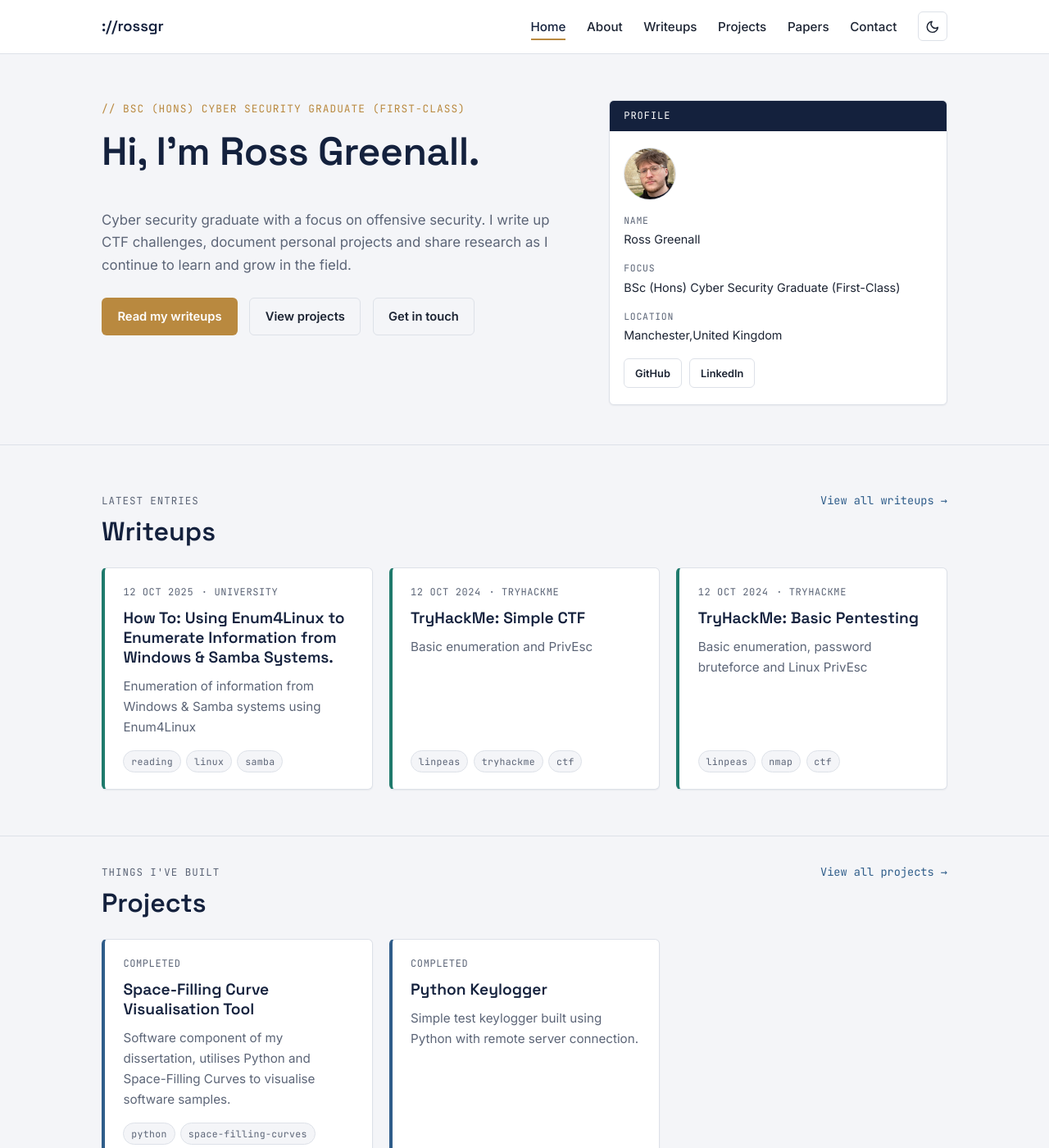
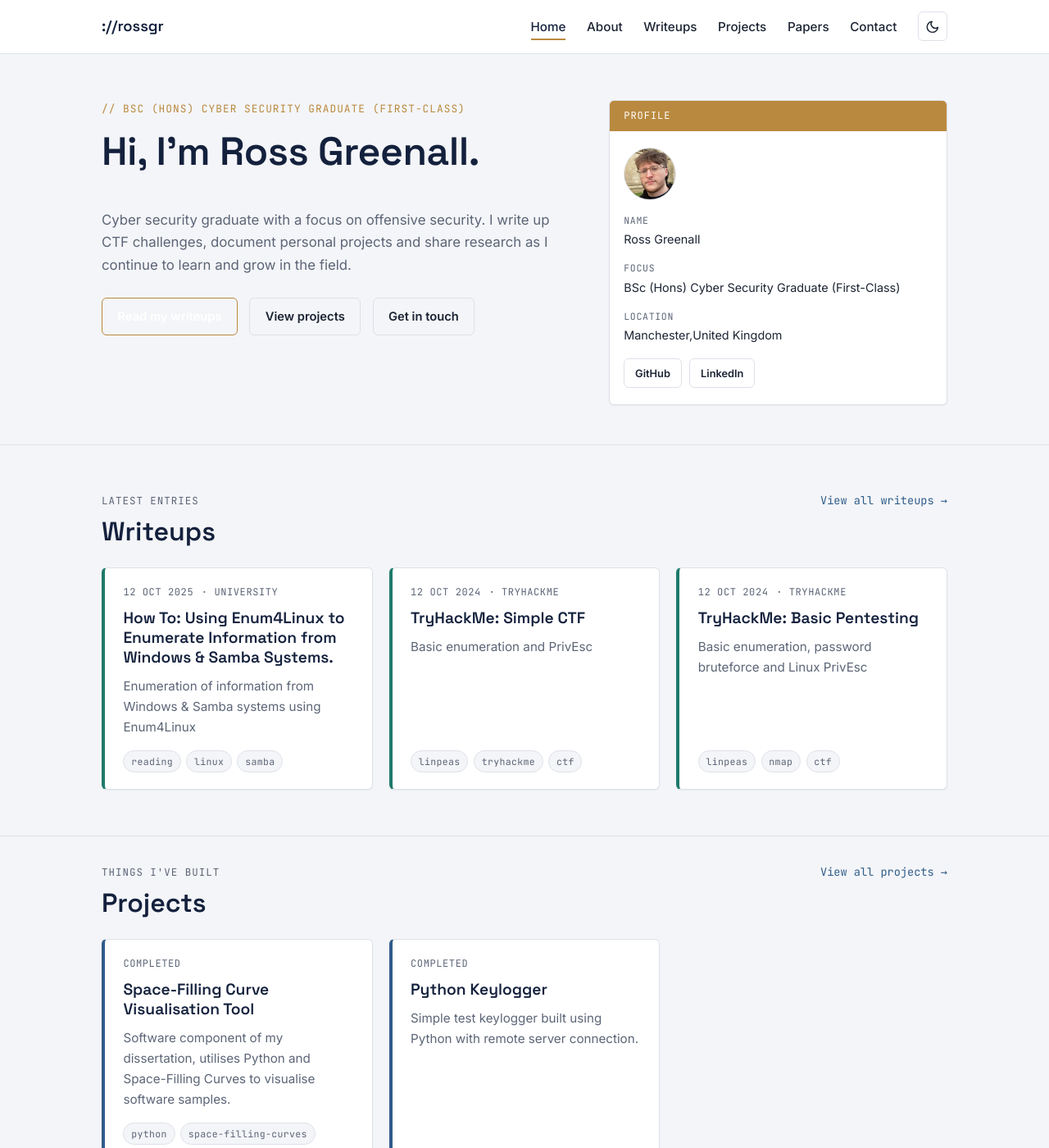
Before and after one commit to rossgr/rossgr.github.io, a Jekyll site: the page built from index.html, in a window 1280 px wide and 1400 px high. Shown: the whole window at 82% size. Built offline with Jekyll 4.4.1, drawn with Linux system fonts in a browser that asks for light colours.

Commit message:
Adjusted CSS stylings to fix dark mode.

```diff
--- a/assets/css/style.css
+++ b/assets/css/style.css
@@ -409,7 +409,7 @@
 }
 
 .profile-sheet__header {
-  background: var(--color-ink);
+  background: var(--color-accent);
   color: #fff;
   font-family: var(--font-mono);
   font-size: 0.75rem;
@@ -498,12 +498,13 @@
 }
 
 .btn--primary {
-  background: var(--color-accent);
+  background: transparent;
+  border-color: var(--color-accent);
   color: #fff;
 }
 
 .btn--primary:hover {
-  background: var(--color-ink-soft);
+  background: var(--color-accent);
 }
 
 .btn--ghost {
@@ -665,7 +666,8 @@
 }
 
 [data-theme="dark"] .tag {
-  background: var(--color-ink);
+  background: transparent;
+  border-color: var(--color-paper);
 }
 
 /* Classification-style badge (TLP-inspired) */
```
